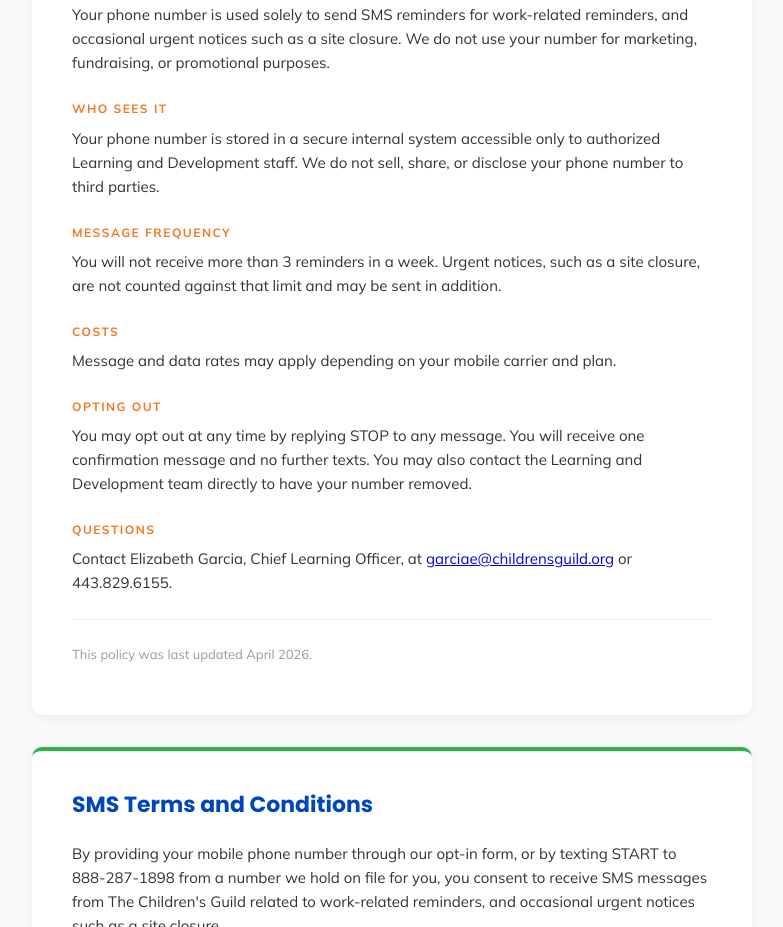
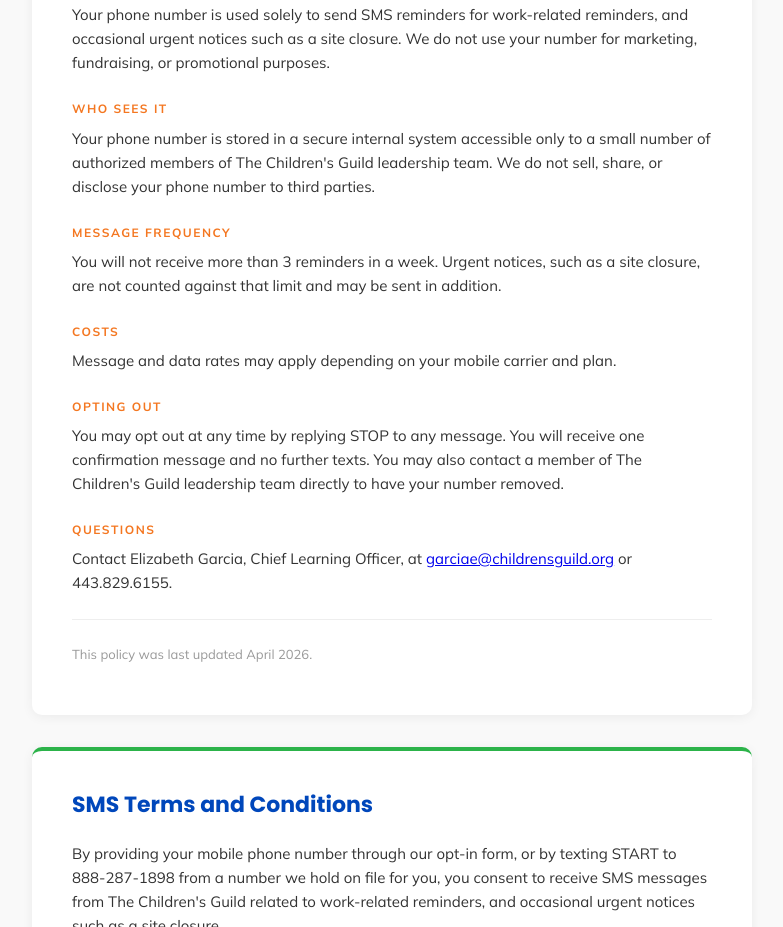
Before and after one commit to thechildrensguild/tcg, a plain HTML site: page sms/index.html in a window 1280 px wide. Shown: the part 1519-2446 px from the top of the page, without its empty margins (248-1031 px from the left). Drawn offline with Linux system fonts and the light colour scheme.

Commit message:
Attribute to The Children's Guild leadership team, not Learning and Development
Elizabeth: 'At this point anything I do is not representing Learning and
Development, it is simply me or the Executive Leadership team.'

Three references replaced: who can see your number, who to contact to be removed,
and the confirmation the form shows after you submit.

This also matches a rule the estate already carries - tcg-awards: Footer is 'The
Children's Guild', NEVER 'L&D Team' or 'Learning & Development'. The SMS page had
drifted from it.

'Chief Learning Officer' is kept where it appears, because that is Elizabeth's
actual title rather than an attribution of ownership.

Co-Authored-By: Claude Opus 5 <noreply@anthropic.com>

```diff
--- a/sms/index.html
+++ b/sms/index.html
@@ -289,7 +289,7 @@
     <p>Your phone number is used solely to send SMS reminders for work-related reminders, and occasional urgent notices such as a site closure. We do not use your number for marketing, fundraising, or promotional purposes.</p>
 
     <h3>Who Sees It</h3>
-    <p>Your phone number is stored in a secure internal system accessible only to authorized Learning and Development staff. We do not sell, share, or disclose your phone number to third parties.</p>
+    <p>Your phone number is stored in a secure internal system accessible only to a small number of authorized members of The Children's Guild leadership team. We do not sell, share, or disclose your phone number to third parties.</p>
 
     <h3>Message Frequency</h3>
     <p>You will not receive more than 3 reminders in a week. Urgent notices, such as a site closure, are not counted against that limit and may be sent in addition.</p>
@@ -298,7 +298,7 @@
     <p>Message and data rates may apply depending on your mobile carrier and plan.</p>
 
     <h3>Opting Out</h3>
-    <p>You may opt out at any time by replying STOP to any message. You will receive one confirmation message and no further texts. You may also contact the Learning and Development team directly to have your number removed.</p>
+    <p>You may opt out at any time by replying STOP to any message. You will receive one confirmation message and no further texts. You may also contact a member of The Children's Guild leadership team directly to have your number removed.</p>
 
     <h3>Questions</h3>
     <p>Contact Elizabeth Garcia, Chief Learning Officer, at <a href="mailto:garciae@childrensguild.org">garciae@childrensguild.org</a> or 443.829.6155.</p>
@@ -414,7 +414,7 @@
       .then(function (data) {
         say(data && data.message
             ? data.message
-            : "Thank you. Your request has been sent to the Learning and Development team to confirm.", "ok");
+            : "Thank you. Your request has been sent to The Children's Guild leadership team to confirm.", "ok");
         btn.textContent = "Sent";
       })
       .catch(function () {
```
